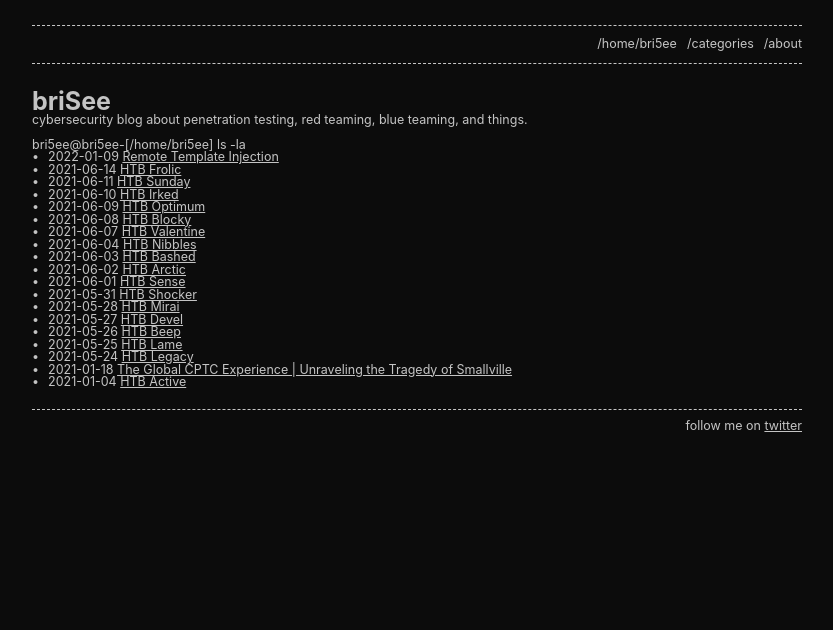
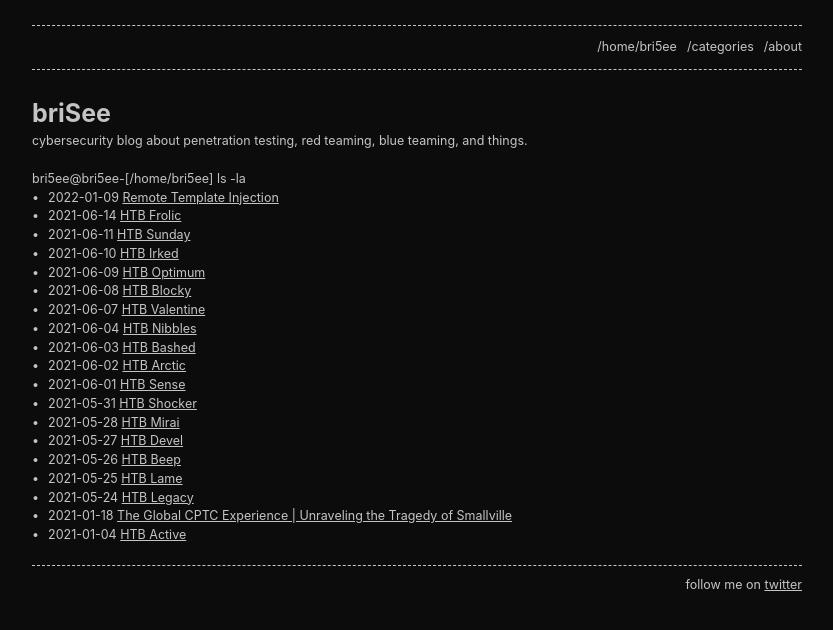
Before and after one commit to notbricey/brisee.github.io, a Jekyll site: the page built from index.md, in a window 1280 px wide. Shown: the top 630 px of the page, without its empty margins (223-1056 px from the left). Built offline with Jekyll 4.4.1, drawn with Linux system fonts in a browser that asks for light colours.

Commit message:
Update base.scss

```diff
--- a/_sass/base.scss
+++ b/_sass/base.scss
@@ -6,7 +6,7 @@
 $base-font-family:     Barlow, -apple-system, BlinkMacSystemFont, Segoe UI, Helvetica, Arial, sans-serif, Apple Color Emoji, Segoe UI Emoji, Segoe UI Symbol !default;
 $base-font-size:       12.5px !default;
 $mobile-font-size:     12.5px !default;
-$base-line-height:     1.0 !default;
+$base-line-height:     1.5 !default;
 $container-width:      90% !default;
 $container-max-width:  770px !default;
 
```
